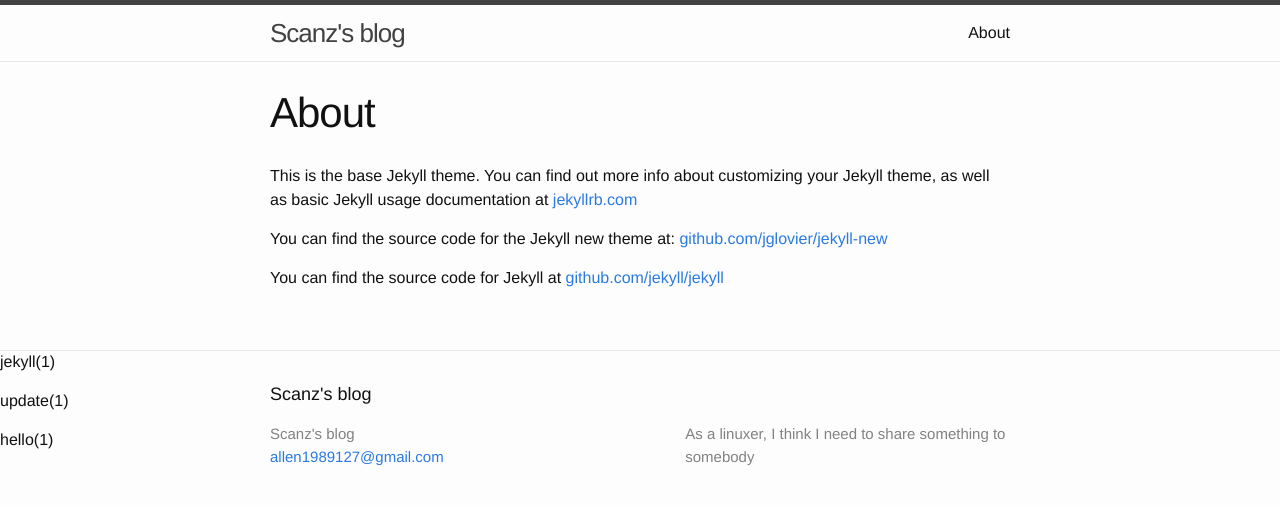
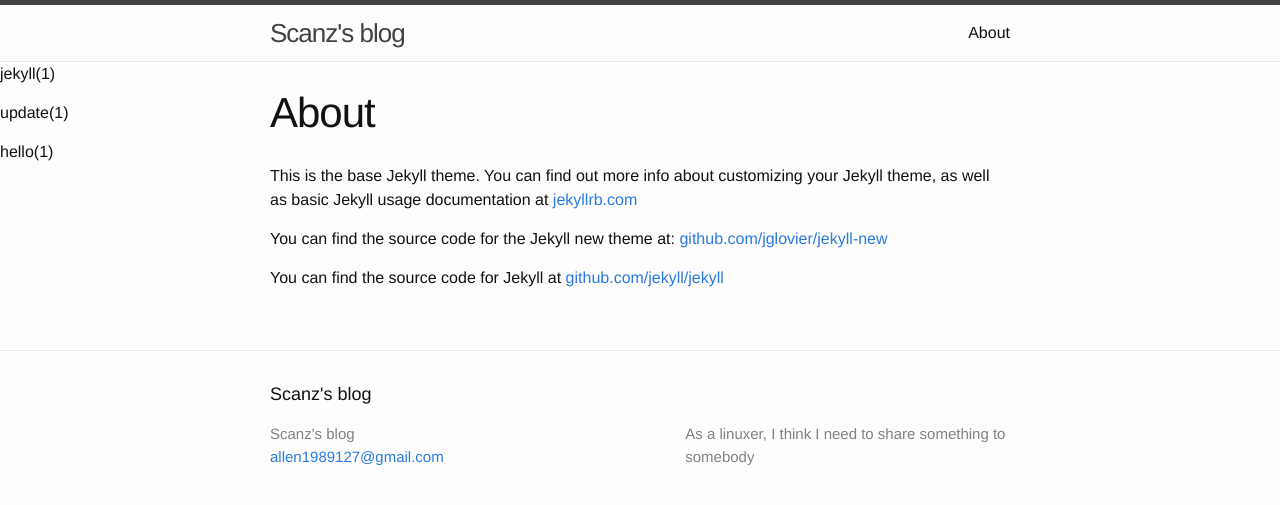
Before and after one commit to allen1989127/blog, a Jekyll site: the page built from about.md, in a window 1280 px wide. Shown: the top 505 px of the page. Built offline with Jekyll 4.4.1, drawn with Linux system fonts in a browser that asks for light colours.

Commit message:
list to left

```diff
--- a/_layouts/default.html
+++ b/_layouts/default.html
@@ -7,16 +7,16 @@
 
     {% include header.html %}
 
+    <div class="page-list">
+    {% for category in site.categories %}
+        <p>{{ category | first }}<span>({{ category | last | size }})</span></p>
+    {% endfor %}
+    </div>
+
     <div class="page-content">
       <div class="wrapper">
         {{ content }}
       </div>
-    </div>
-
-    <div class="page-list">
-    {% for category in site.categories %}
-        <p>{{ category | first }}<span>({{ category | last | size }})</span></p>
-    {% endfor %}
     </div>
 
     {% include footer.html %}
```
